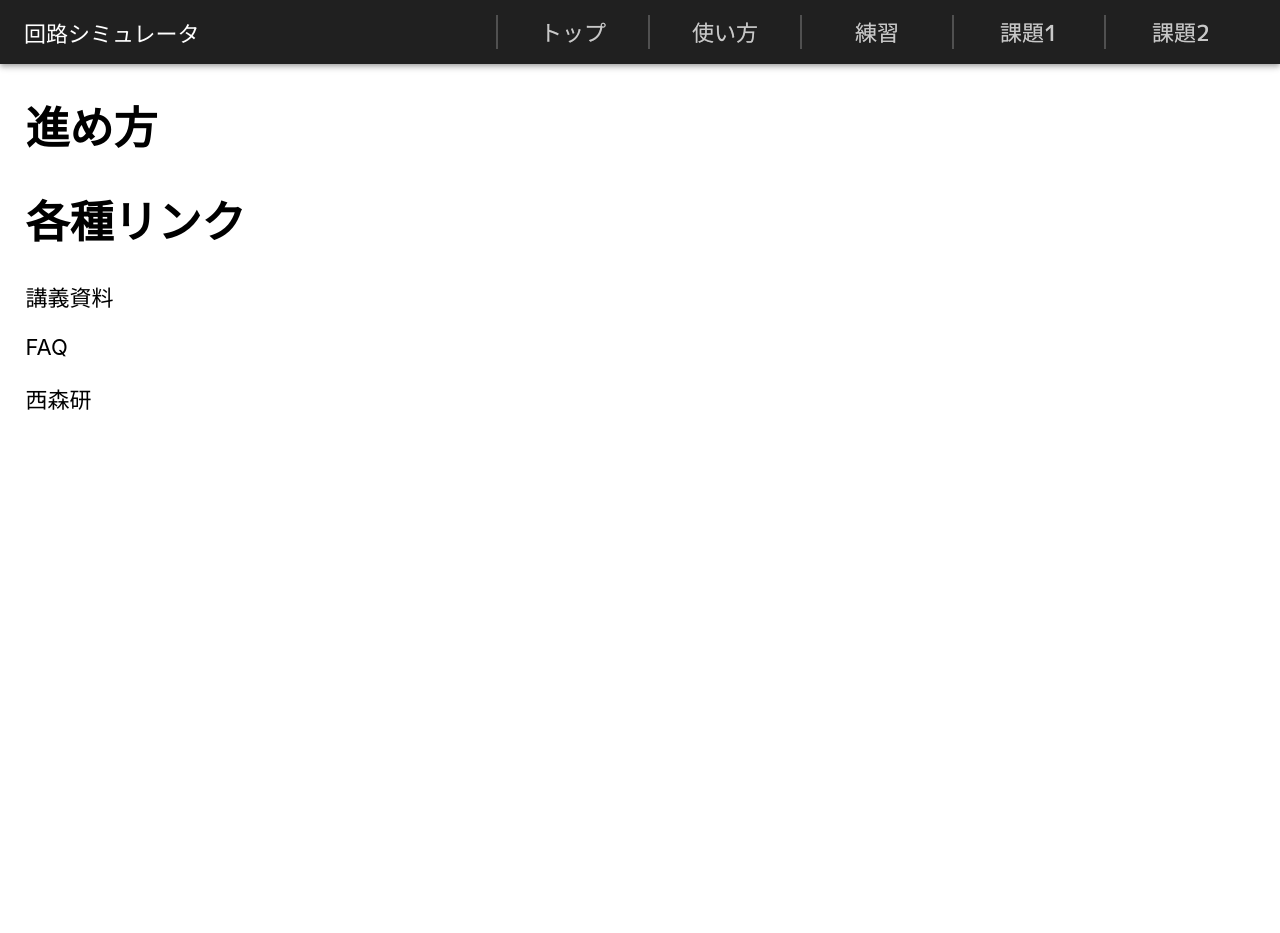
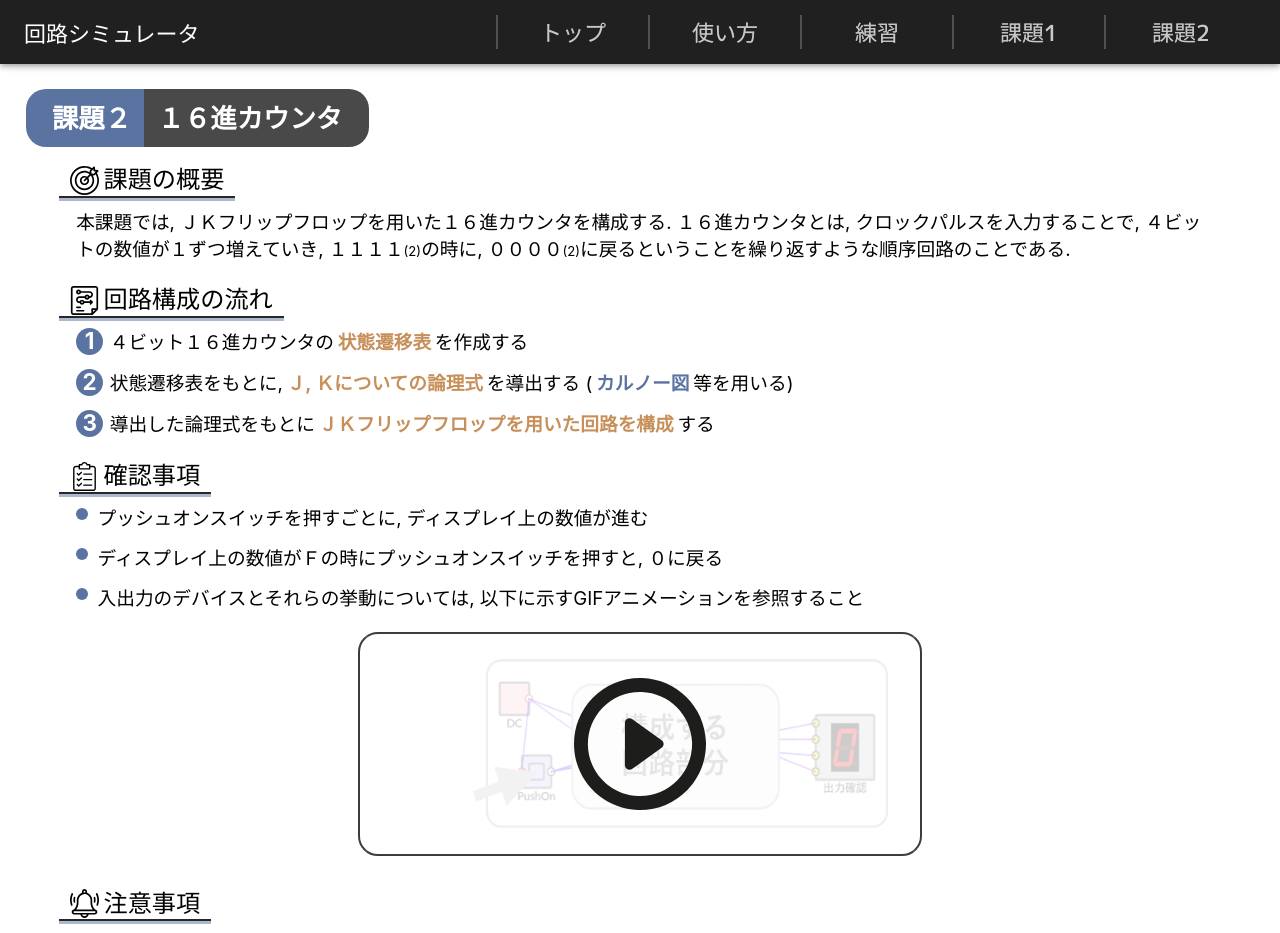
Before and after one commit to haru1843/circuit-simulation-app, a React (Create React App) app: page /circuit-simulation-app/work2 in a window 1280 px wide. Shown: the top 933 px of the page. Before the commit the page ends 800 px from the top, so only its background shows below. Built offline with nearby package versions, Linux system fonts and the light colour scheme.

Commit message:
update: icon (on gif) behavior

```diff
--- a/src/views/pages/work1.js
+++ b/src/views/pages/work1.js
@@ -64,12 +64,11 @@ const Work1Div = styled.div`
 
           opacity: ${(props) => (props.isPlayed ? 1 : 0.2)};
           transition: opacity 600ms;
-          cursor: pointer;
         }
 
         &.icon {
           height: 60%;
-          cursor: pointer;
+          cursor: ${(props) => (props.isPlayed ? "default" : "pointer")};
 
           opacity: ${(props) => (props.isPlayed ? 0 : 1)};
 
--- a/src/views/pages/work2.js
+++ b/src/views/pages/work2.js
@@ -1,25 +1,242 @@
-import React from "react";
+import React, { useState } from "react";
 
 import styled from "styled-components";
 
+import Workspace from "../components/workspace";
+import "./doc.scss";
+
 const Work2Div = styled.div`
   z-index: 1;
+  li {
+    margin-bottom: 0.7em !important;
+  }
+
+  div.img-container {
+    text-align: center;
+    margin-bottom: 1rem;
+
+    & > div {
+      position: relative;
+
+      display: inline-block;
+      border: 2px solid rgb(60, 60, 60);
+      border-radius: 20px;
+      width: 360px;
+      height: 240px;
+
+      img.segment-img {
+        display: inline-block;
+        height: 90%;
+        width: 90%;
+
+        position: absolute;
+
+        top: 50%;
+        left: 50%;
+        -ms-transform: translate(-50%, -50%);
+        -webkit-transform: translate(-50%, -50%);
+        transform: translate(-50%, -50%);
+
+        margin-top: 0 !important;
+      }
+    }
+  }
+
+  div.gif-container {
+    text-align: center;
+    margin-bottom: 1rem;
+
+    & > div {
+      position: relative;
+
+      display: inline-block;
+      border: 2px solid rgb(60, 60, 60);
+      border-radius: 20px;
+      width: 560px;
+      height: 220px;
+
+      img {
+        display: inline-block;
+
+        &.gif {
+          height: 98%;
+          width: 98%;
+
+          opacity: ${(props) => (props.isPlayed ? 1 : 0.2)};
+          transition: opacity 600ms;
+        }
+
+        &.icon {
+          height: 60%;
+          cursor: ${(props) => (props.isPlayed ? "default" : "pointer")};
+
+          opacity: ${(props) => (props.isPlayed ? 0 : 1)};
+
+          transition-property: opacity, height;
+          transition-duration: 400ms, 200ms;
+
+          &:hover {
+            height: 40%;
+          }
+        }
+
+        position: absolute;
+
+        top: 50%;
+        left: 50%;
+        -ms-transform: translate(-50%, -50%);
+        -webkit-transform: translate(-50%, -50%);
+        transform: translate(-50%, -50%);
+
+        margin-top: 0 !important;
+      }
+    }
+  }
 `;
 
 function Work2() {
+  const [isPlayed, setPlay] = useState(false);
+
+  const playGif = function () {
+    setPlay(true);
+    setTimeout(() => {
+      setPlay(false);
+    }, 10100);
+  };
   return (
-    <Work2Div>
-      <h1>進め方</h1>
-      <h1>各種リンク</h1>
-      <div>
-        <p>講義資料</p>
-      </div>
-      <div>
-        <p>FAQ</p>
-      </div>
-      <div>
-        <p>西森研</p>
-      </div>
+    <Work2Div isPlayed={isPlayed}>
+      <section className="doc">
+        <div className="page-title">
+          <span>課題２</span>
+          <span>１６進カウンタ</span>
+        </div>
+        <div className="page-desc">
+          {/* 課題概要 */}
+          <div className="container">
+            <div className="desc-title">
+              <img
+                src={`${process.env.PUBLIC_URL}/work/goal.svg`}
+                alt="フローの図"
+              ></img>
+              課題の概要
+            </div>
+            <div className="desc-cont">
+              <div>
+                本課題では,
+                ＪＫフリップフロップを用いた１６進カウンタを構成する.
+                １６進カウンタとは, クロックパルスを入力することで,
+                ４ビットの数値が１ずつ増えていき, １１１１
+                <span className="small">(2)</span>の時に, ００００
+                <span className="small">(2)</span>
+                に戻るということを繰り返すような順序回路のことである.
+              </div>
+              <ol></ol>
+            </div>
+          </div>
+
+          {/* 回路構成の流れ */}
+          <div className="container">
+            <div className="desc-title">
+              <img
+                src={`${process.env.PUBLIC_URL}/work/process.svg`}
+                alt="フローの図"
+              ></img>
+              回路構成の流れ
+            </div>
+            <div className="desc-cont">
+              <ol>
+                <li>
+                  ４ビット１６進カウンタの
+                  <span className="hl2">状態遷移表</span>を作成する
+                </li>
+                <li>
+                  状態遷移表をもとに,
+                  <span className="hl2">Ｊ, Ｋについての論理式</span>
+                  を導出する (<span className="hl1">カルノー図</span>等を用いる)
+                </li>
+                <li>
+                  導出した論理式をもとに
+                  <span className="hl2">
+                    ＪＫフリップフロップを用いた回路を構成
+                  </span>
+                  する
+                </li>
+              </ol>
+            </div>
+          </div>
+
+          {/* 確認事項 */}
+          <div className="container">
+            <div className="desc-title">
+              <img
+                src={`${process.env.PUBLIC_URL}/work/clipboard.svg`}
+                alt="確認事項の画像"
+              ></img>
+              確認事項
+            </div>
+            <div className="desc-cont">
+              <ul>
+                <li>
+                  プッシュオンスイッチを押すごとに, ディスプレイ上の数値が進む
+                </li>
+                <li>
+                  ディスプレイ上の数値がＦの時にプッシュオンスイッチを押すと,
+                  ０に戻る
+                </li>
+                <li>
+                  入出力のデバイスとそれらの挙動については,
+                  以下に示すGIFアニメーションを参照すること
+                </li>
+                <div className="gif-container">
+                  <div>
+                    <img
+                      className="gif"
+                      src={
+                        isPlayed
+                          ? `${process.env.PUBLIC_URL}/work/in_out/02/animate.gif`
+                          : `${process.env.PUBLIC_URL}/work/in_out/02/init.jpg`
+                      }
+                      alt="入出力の関係"
+                    ></img>
+                    <img
+                      className="icon"
+                      src={`${process.env.PUBLIC_URL}/work/in_out/play-button.svg`}
+                      alt="再生ボタン"
+                      onClick={playGif}
+                    ></img>
+                  </div>
+                </div>
+              </ul>
+            </div>
+          </div>
+
+          {/* 注意事項 */}
+          <div className="container">
+            <div className="desc-title">
+              <img
+                src={`${process.env.PUBLIC_URL}/work/bell.svg`}
+                alt="注意事項の画像"
+              ></img>
+              注意事項
+            </div>
+            <div className="desc-cont">
+              <ul>
+                <li>
+                  クロックスイッチによる入力のみで,
+                  カウンタが進むような回路構成にすること
+                </li>
+                <li>
+                  ＪＫフリップフロップの特性をよく考えて, 回路を構成すること
+                </li>
+              </ul>
+            </div>
+          </div>
+        </div>
+      </section>
+      <Workspace
+        loadCircuitIdx={2}
+        saveFileName="t00b000x_work1.cjb"
+      ></Workspace>
     </Work2Div>
   );
 }
```
